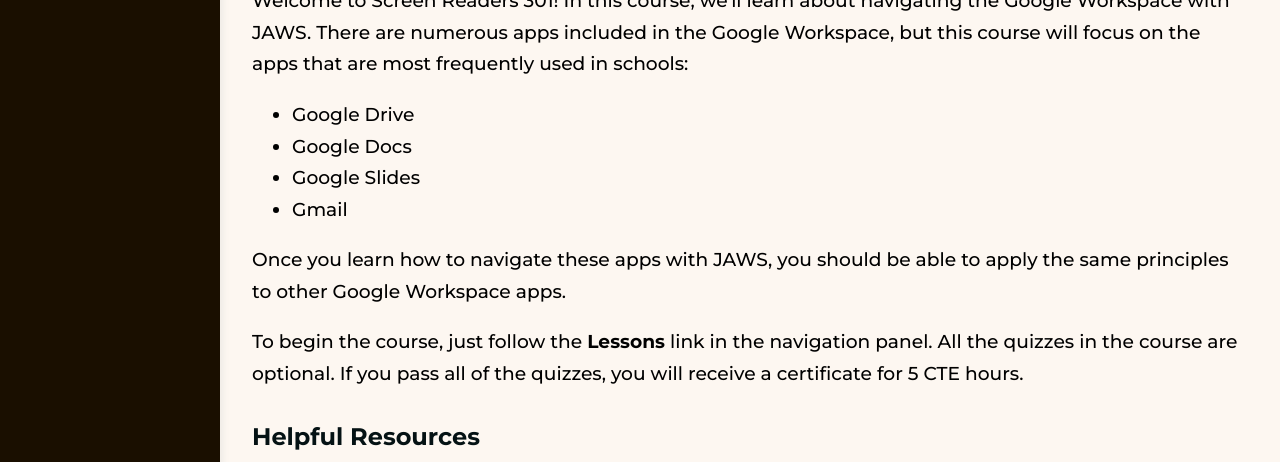
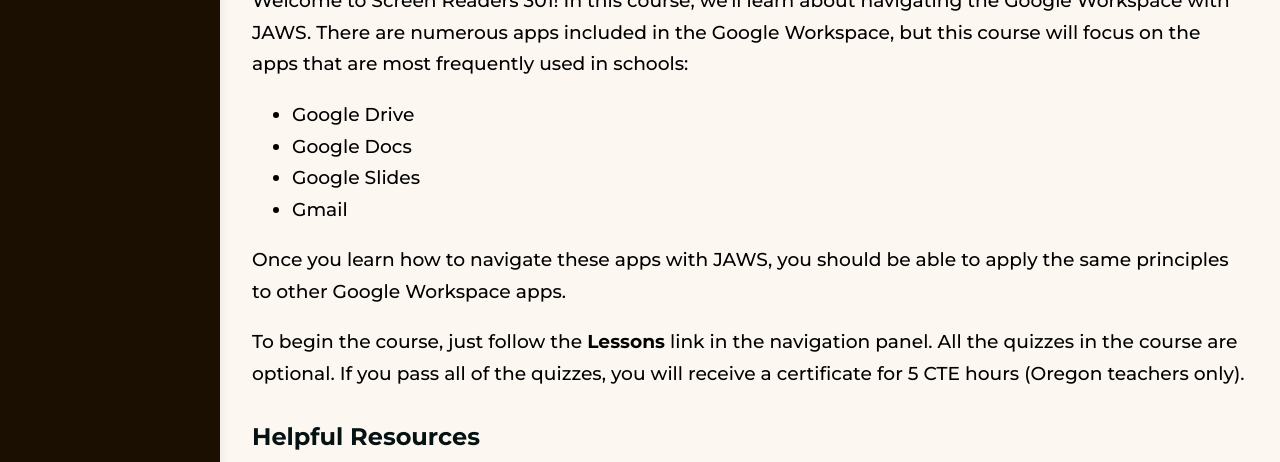
Before and after one commit to mcantino0/screen-reader-301, a plain HTML site: page index.html in a window 1280 px wide. Shown: the part 338-800 px from the top of the page. Drawn offline with Linux system fonts and the light colour scheme.

Commit message:
Add files via upload
oregon teachers only

```diff
--- a/index.html
+++ b/index.html
@@ -230,7 +230,7 @@
         <li>Gmail</li>
       </ul>
       <p>Once you learn how to navigate these apps with JAWS, you should be able to apply the same principles to other Google Workspace apps.</p>
-      <p>To begin the course, just follow the <strong>Lessons</strong> link in the navigation panel. All the quizzes in the course are optional. If you pass all of the quizzes, you will receive a certificate for 5 CTE hours.</p>
+      <p>To begin the course, just follow the <strong>Lessons</strong> link in the navigation panel. All the quizzes in the course are optional. If you pass all of the quizzes, you will receive a certificate for 5 CTE hours (Oregon teachers only).</p>
       <h2>Helpful Resources</h2>
       <p>This course is based on the following documents:</p>
       <ul>
```
